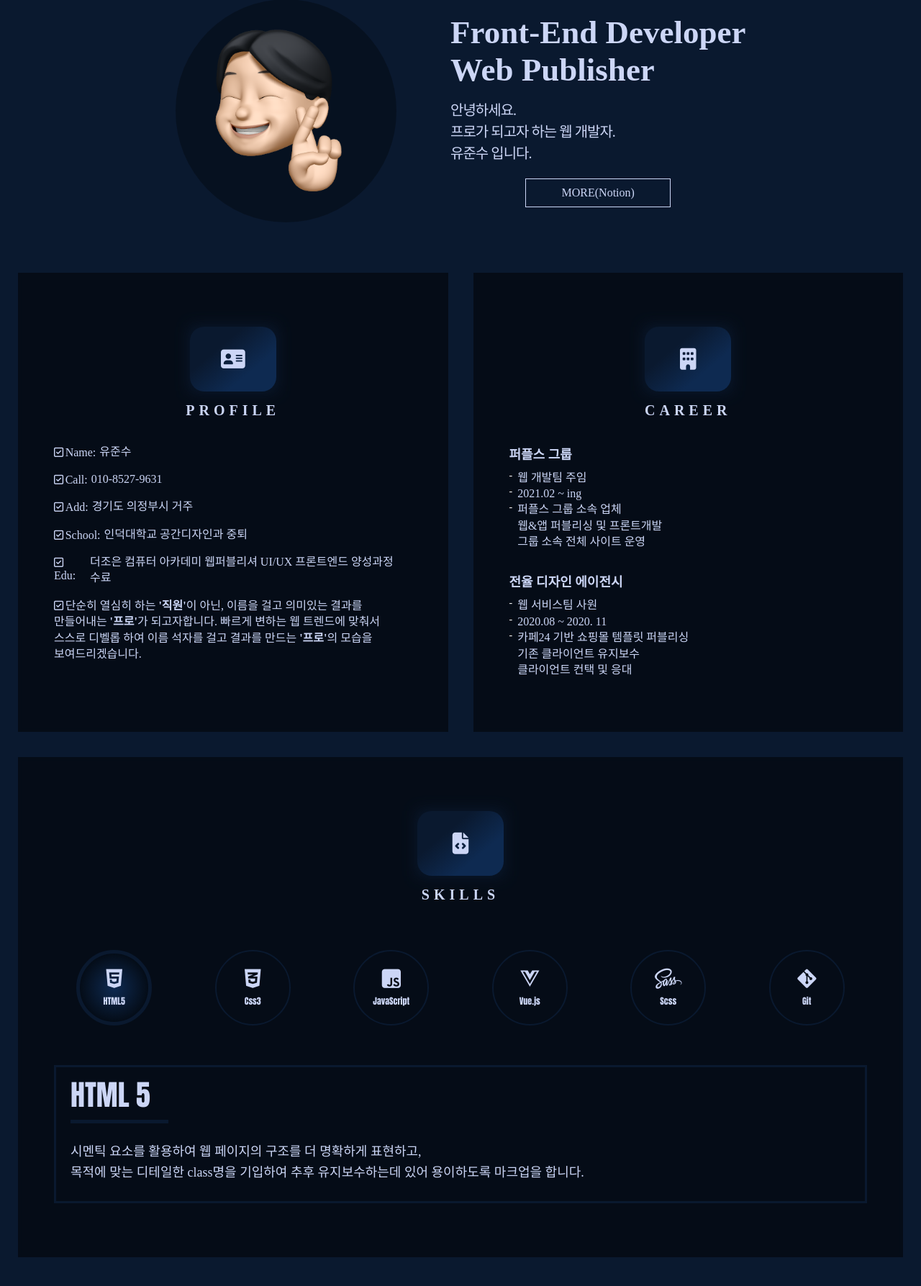
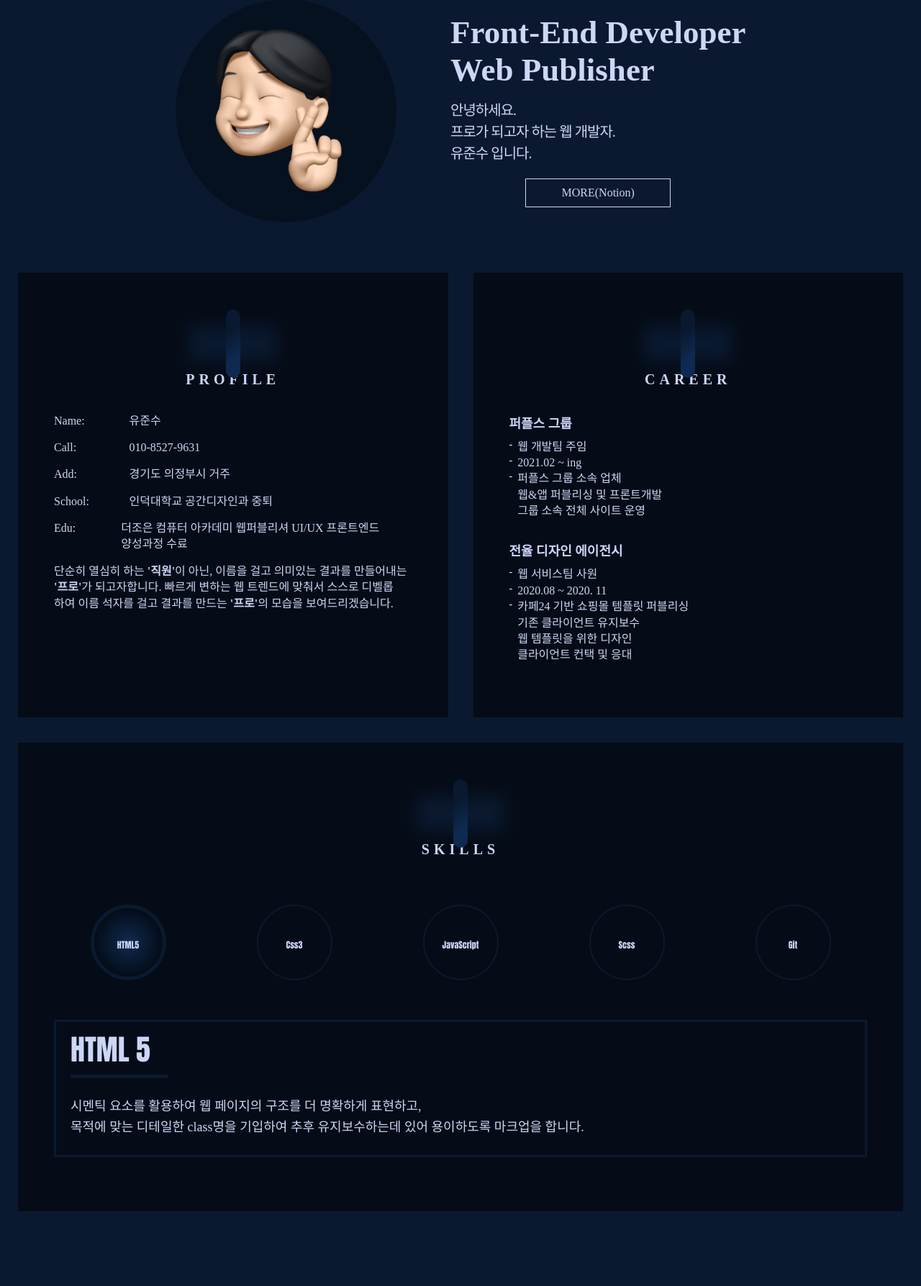
Before and after one commit to yoojunsu/portfolio, a PHP site: page / in a window 1280 px wide. Shown: the part 2183-3970 px from the top of the page at 72% size. Run offline with PHP 8.4, Linux system fonts and the light colour scheme; some libraries are stand-ins or nearby versions; some web fonts are replaced.

Commit message:
[포폴리뉴얼] 아이콘 도구 XEICON으로 변경 작업 및 컨텐츠 수정
-아이콘 도구 변경 관련 Scss수정
-Vue.js관련 컨텐츠 제거
-수정한 Scss 컴파일

```diff
--- a/main.php
+++ b/main.php
@@ -84,7 +84,7 @@
                 <div class="about-my" id="aboutProfile" data-aos="fade-up" data-aos-delay="100" data-aos-anchor=".about-my-box">
                     <div class="about-my-top">
                         <div class="about-my-icon">
-                            <i class="fa-solid fa-address-card"></i>
+                            <i class="xi-profile-o"></i>
                         </div>
                         <h4 class="about-my-tit">
                             PROFILE
@@ -94,7 +94,7 @@
                         <ul class="about-my-profile-list">
                             <li class="about-my-profile">
                                 <div class="about-subject-wrap">
-                                    <i class="fa-regular fa-square-check"></i>
+                                    <i class="xi-check-square-o"></i>
                                     <span class="about-my-txt about-profile-subject">
                                         Name:
                                     </span>
@@ -105,7 +105,7 @@
                             </li>
                             <li class="about-my-profile">
                                 <div class="about-subject-wrap">
-                                    <i class="fa-regular fa-square-check"></i>
+                                    <i class="xi-check-square-o"></i>
                                     <span class="about-my-txt about-profile-subject">
                                         Call:
                                     </span>
@@ -116,7 +116,7 @@
                             </li>
                             <li class="about-my-profile">
                                 <div class="about-subject-wrap">
-                                    <i class="fa-regular fa-square-check"></i>
+                                    <i class="xi-check-square-o"></i>
                                     <span class="about-my-txt about-profile-subject">
                                         Add:
                                     </span>
@@ -127,7 +127,7 @@
                             </li>
                             <li class="about-my-profile">
                                 <div class="about-subject-wrap">
-                                    <i class="fa-regular fa-square-check"></i>
+                                    <i class="xi-check-square-o"></i>
                                     <span class="about-my-txt about-profile-subject">
                                         School:
                                     </span>
@@ -138,7 +138,7 @@
                             </li>
                             <li class="about-my-profile">
                                 <div class="about-subject-wrap">
-                                    <i class="fa-regular fa-square-check"></i>
+                                    <i class="xi-check-square-o"></i>
                                     <span class="about-my-txt about-profile-subject">
                                         Edu:
                                     </span>
@@ -149,8 +149,8 @@
                                 </span>
                             </li>
                             <li class="about-my-profile">
-                                <div class="about-subject-wrap">
-                                    <i class="fa-regular fa-square-check"></i>
+                                <div class="about-subject-wrap about-subject-wrap-last">
+                                    <i class="xi-check-square-o"></i>
                                     <span class="about-my-txt">
                                         단순히 열심히 하는 <strong>'직원'</strong>이 아닌,
                                         이름을 걸고 의미있는 결과를 만들어내는 <strong>'프로'</strong>가 되고자합니다.
@@ -167,7 +167,7 @@
                 <div class="about-my" id="aboutCareer" data-aos="fade-up" data-aos-delay="200" data-aos-anchor=".about-my-box">
                     <div class="about-my-top">
                         <div class="about-my-icon">
-                            <i class="fa-solid fa-building"></i>
+                            <i class="xi-globus"></i>
                         </div>
                         <h4 class="about-my-tit">
                             CAREER
@@ -220,6 +220,7 @@
                                         <span class="about-my-txt">
                                             카페24 기반 쇼핑몰 템플릿 퍼블리싱<br />
                                             기존 클라이언트 유지보수 <br />
+                                            웹 템플릿을 위한 디자인 <br />
                                             클라이언트 컨택 및 응대
                                         </span>
                                     </li>
@@ -234,7 +235,7 @@
                 <div class="about-my" id="aboutSkils" data-aos="fade-up" data-aos-delay="300" data-aos-anchor=".about-my-box">
                     <div class="about-my-top">
                         <div class="about-my-icon">
-                            <i class="fa-solid fa-file-code"></i>
+                            <i class="xi-wrench"></i>
                         </div>
                         <h4 class="about-my-tit">
                             SKILLS
@@ -243,27 +244,23 @@
                     <div class="about-my-content">
                         <div class="about-my-skil-wrap">
                             <button type="button" class="about-my-skil-btn  active">
-                                <i class="fa-brands fa-html5"></i>
+                                <i class="xi-html5"></i>
                                 <b class="about-my-skil-name">HTML5</b>
                             </button>
                             <button type="button" class="about-my-skil-btn ">
-                                <i class="fa-brands fa-css3-alt"></i>
+                                <i class="xi-css3"></i>
                                 <b class="about-my-skil-name">Css3</b>
                             </button>
                             <button type="button" class="about-my-skil-btn ">
-                                <i class="fa-brands fa-square-js"></i>
+                                <i class="xi-javascript"></i>
                                 <b class="about-my-skil-name">JavaScript</b>
                             </button>
                             <button type="button" class="about-my-skil-btn ">
-                                <i class="fa-brands fa-vuejs"></i>
-                                <b class="about-my-skil-name">Vue.js</b>
-                            </button>
-                            <button type="button" class="about-my-skil-btn ">
-                                <i class="fa-brands fa-sass"></i>
+                                <i class="xi-css3"></i>
                                 <b class="about-my-skil-name">Scss</b>
                             </button>
                             <button type="button" class="about-my-skil-btn ">
-                                <i class="fa-brands fa-git-alt"></i>
+                                <i class="xi-git-symbol"></i>
                                 <b class="about-my-skil-name">Git</b>
                             </button>
                         </div>
@@ -522,24 +519,31 @@
 
         <div class="contact-social-box">
             <div class="contact-social-wrap">
-                <a href="https://github.com/yoojunsu" class="social" id="socialGit" target="_blank" data-aos="fade-up" data-aos-delay="100">
+                <a href="https://github.com/yoojunsu" class="social" id="socialGit" target="_blank" data-aos="fade-up" data-aos-delay="100" data-aos-anchor=".contact-content-container">
                     <i class="xi-github"></i>
                     <p class="social-name">
                         GitHub
                     </p>
                 </a>
 
-                <a href="https://joroki.tistory.com/" class="social" id="socialTstory" target="_blank" data-aos="fade-up" data-aos-delay="200">
+                <a href="https://joroki.tistory.com/" class="social" id="socialTstory" target="_blank" data-aos="fade-up" data-aos-delay="200" data-aos-anchor=".contact-content-container">
                     <i class="xi-blogger"></i>
                     <p class="social-name">
                         T-Story
                     </p>
                 </a>
 
-                <a href="https://yoojunsu.notion.site/fcb8932608004e1ab6da9046a1856615" class="social" id="socialInsta" target="_blank" data-aos="fade-up" data-aos-delay="300">
+                <a href="https://yoojunsu.notion.site/fcb8932608004e1ab6da9046a1856615" class="social" id="socialInsta" target="_blank" data-aos="fade-up" data-aos-delay="300" data-aos-anchor=".contact-content-container">
                     <i class="xi-paper-o"></i>
                     <p class="social-name">
                         Notion
+                    </p>
+                </a>
+
+                <a href="https://www.instagram.com/closet._.js?igsh=MWFrcHB4cnE3Mzh0aw%3D%3D" class="social" id="socialInsta" target="_blank" data-aos="fade-up" data-aos-delay="400" data-aos-anchor=".contact-content-container">
+                    <i class="xi-instagram"></i>
+                    <p class="social-name">
+                        Instagram
                     </p>
                 </a>
             </div>
--- a/scss/_main.scss
+++ b/scss/_main.scss
@@ -260,11 +260,11 @@ main {
             }
 
             i {
-                @include fontStyle($size: 3rem);
+                @include fontStyle($size: 4rem);
                 width: 100%;
                 height: 100%;
                 background: linear-gradient(140deg, $main-color 33%, $sub-color 70%);
-                padding: 30px 15px;
+                padding: 25px 10px;
                 box-sizing: border-box;
                 border-radius: 20px;
             }
@@ -307,6 +307,14 @@ main {
                 $dp: flex,
                 $gap: 0 5px,
             );
+
+            .about-subject-wrap {
+                width: 20%;
+
+                &-last {
+                    width: 100%;
+                }
+            }
 
             i {
                 @include fontStyle($size: 1.5rem);
--- a/src/css/common.css
+++ b/src/css/common.css
@@ -699,11 +699,11 @@ main #particleContent {
   z-index: -1;
 }
 .about-section .about-my-icon i {
-  font-size: 3rem;
+  font-size: 4rem;
   width: 100%;
   height: 100%;
   background: linear-gradient(140deg, #0a192f 33%, #0e2a51 70%);
-  padding: 30px 15px;
+  padding: 25px 10px;
   -webkit-box-sizing: border-box;
           box-sizing: border-box;
   border-radius: 20px;
@@ -737,6 +737,12 @@ main #particleContent {
   display: -ms-flexbox;
   display: flex;
   gap: 0 5px;
+}
+.about-section .about-my-profile .about-subject-wrap {
+  width: 20%;
+}
+.about-section .about-my-profile .about-subject-wrap-last {
+  width: 100%;
 }
 .about-section .about-my-profile i {
   font-size: 1.5rem;
--- a/src/js/common.js
+++ b/src/js/common.js
@@ -83,12 +83,6 @@ window.addEventListener("DOMContentLoaded", () => {
             "description": `Javscript의 기본문법을 이해하고 동적인 웹 페이지, 웹 애플리케이션을 구축 할 수 있습니다.
             이벤트 처리,데이터 처리, 서버와의 비동기 통신을 다루며, jQuery를 능숙하게 다를 수 있으며 Vue.js와 같은 프레임워크를 활용하여 효율적인 개발을 지향합니다.
             또한, 작업 생산률을 높여주는 플러그인을 활용 및 커스터마이징 할 수 있습니다.`,
-        },
-        {
-            "name": `Vue.js`,
-            "description": `Vue.js를 활용하여 재사용이 가능한 컴포넌트 기반의 웹 애플리케이션을 구축 할 수 있습니다.
-            Vue기본문법을 이해하며, Vuex,Vue Router를 활용하여 State관리와 라우팅을 구현 합니다. Vue Cli와, 현대적인 SPA개발 방식을 선호하여, webpack설정에 대한 고민을 최소화 합니다.
-            `
         },
         {
             "name": `SCSS`,
```
